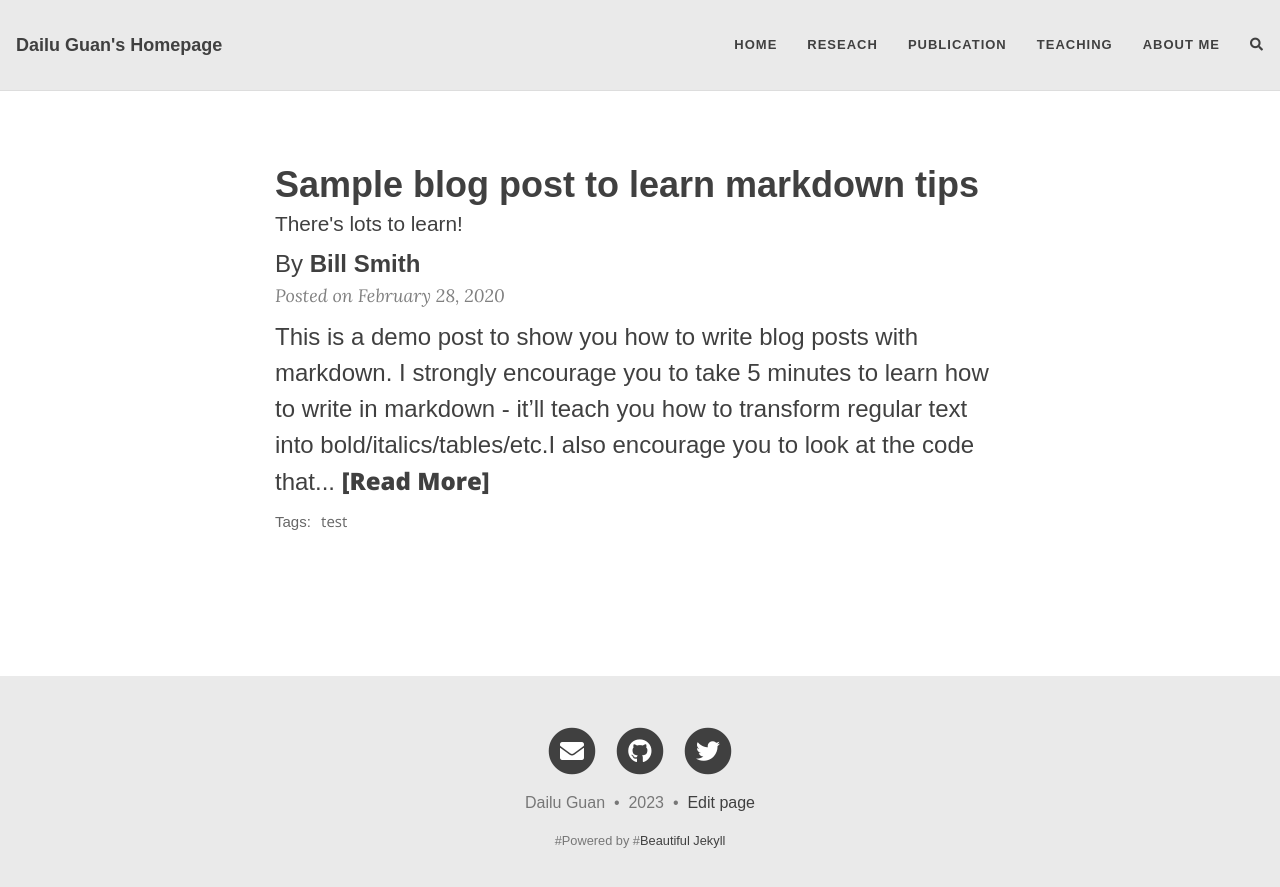
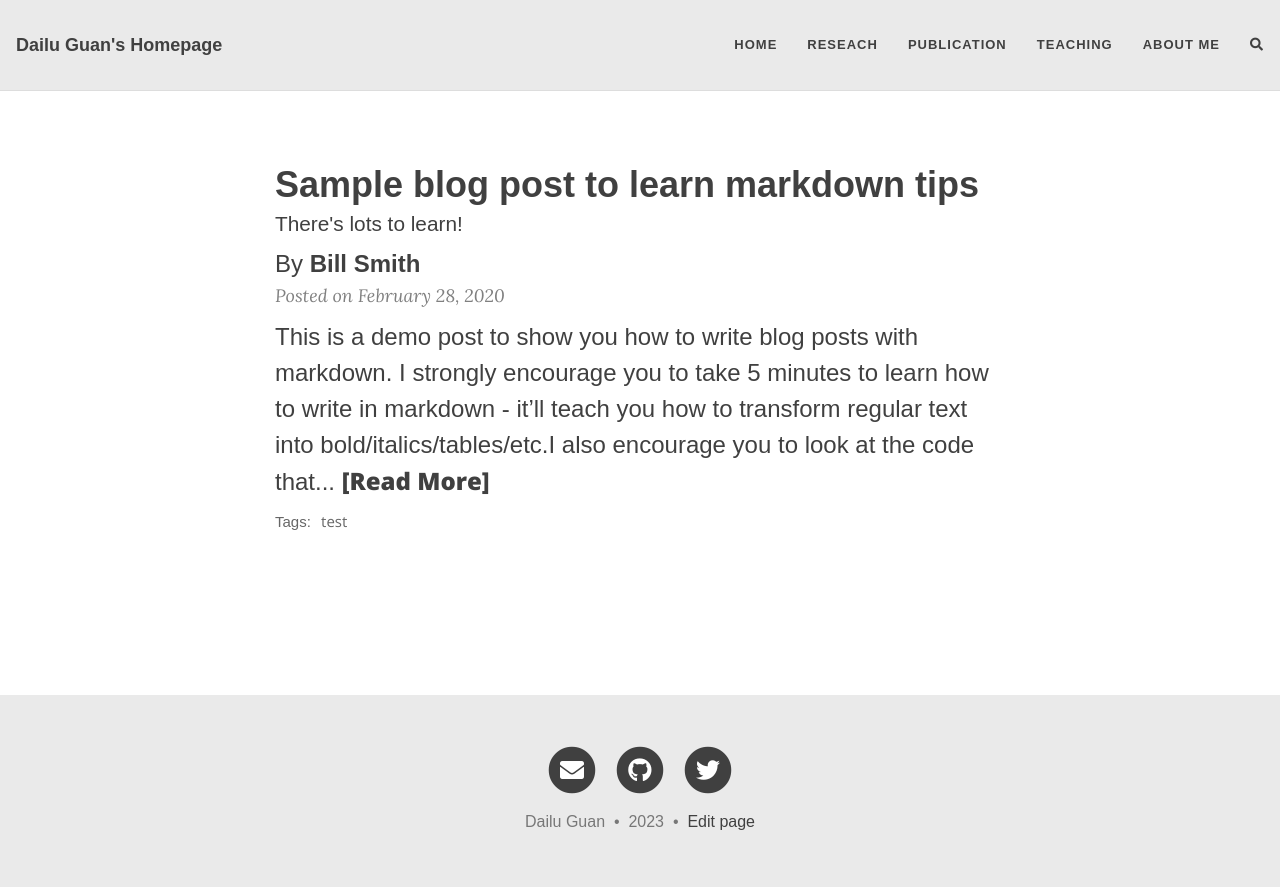
Before and after one commit to FarmOmics/FarmOmics.github.io, a Jekyll site: the page built from index.html, in a window 1280 px wide. Shown: the top 887 px of the page. Built offline with Jekyll 4.4.1, drawn with Linux system fonts in a browser that asks for light colours; nearby versions of some CDN libraries; the list of posts is cut into pages by our own code; comment, search, counter and statistics services are not loaded.

Commit message:
Update footer.html

```diff
--- a/_includes/footer.html
+++ b/_includes/footer.html
@@ -38,8 +38,6 @@
 
       </p>
       {% unless site.remove-ads %}<p class="theme-by text-muted">
-        #Powered by
-        #<a href="https://beautifuljekyll.com">Beautiful Jekyll</a>
       </p>{% endunless %}
       </div>
     </div>
```
